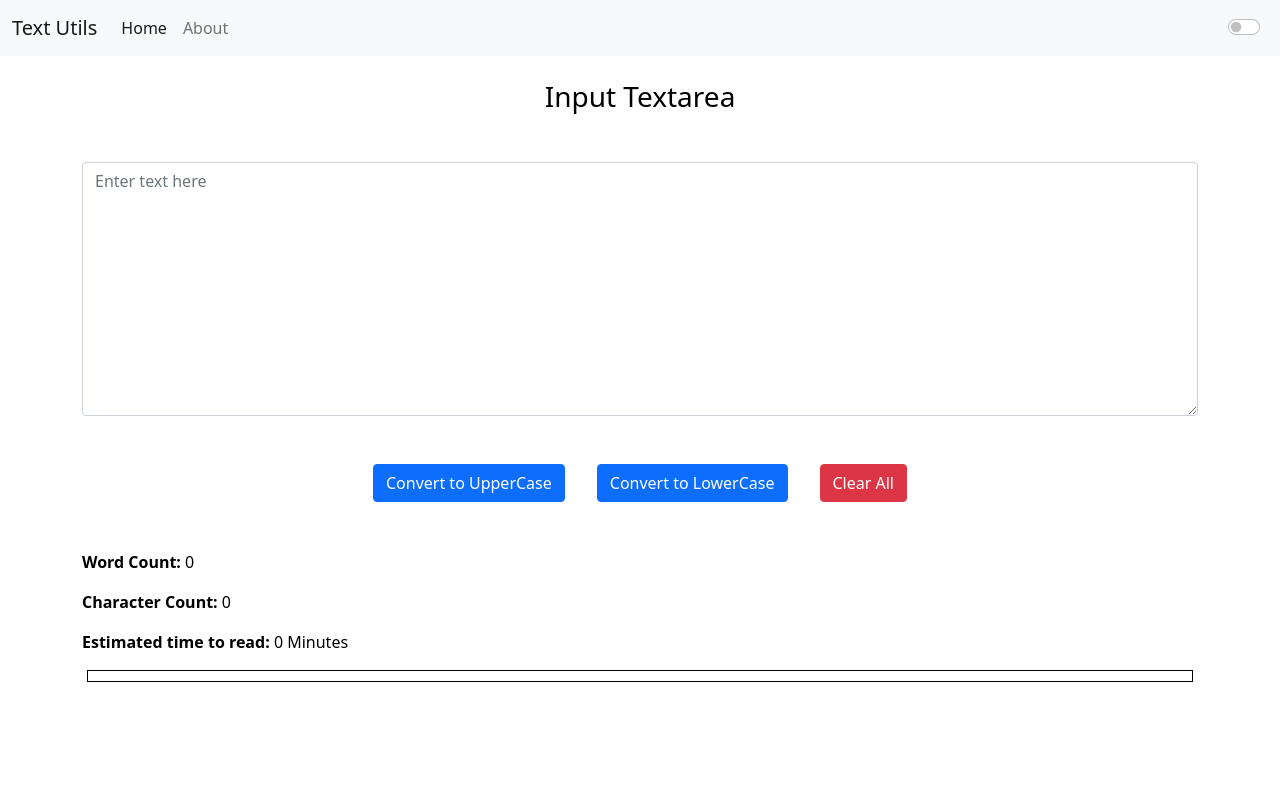
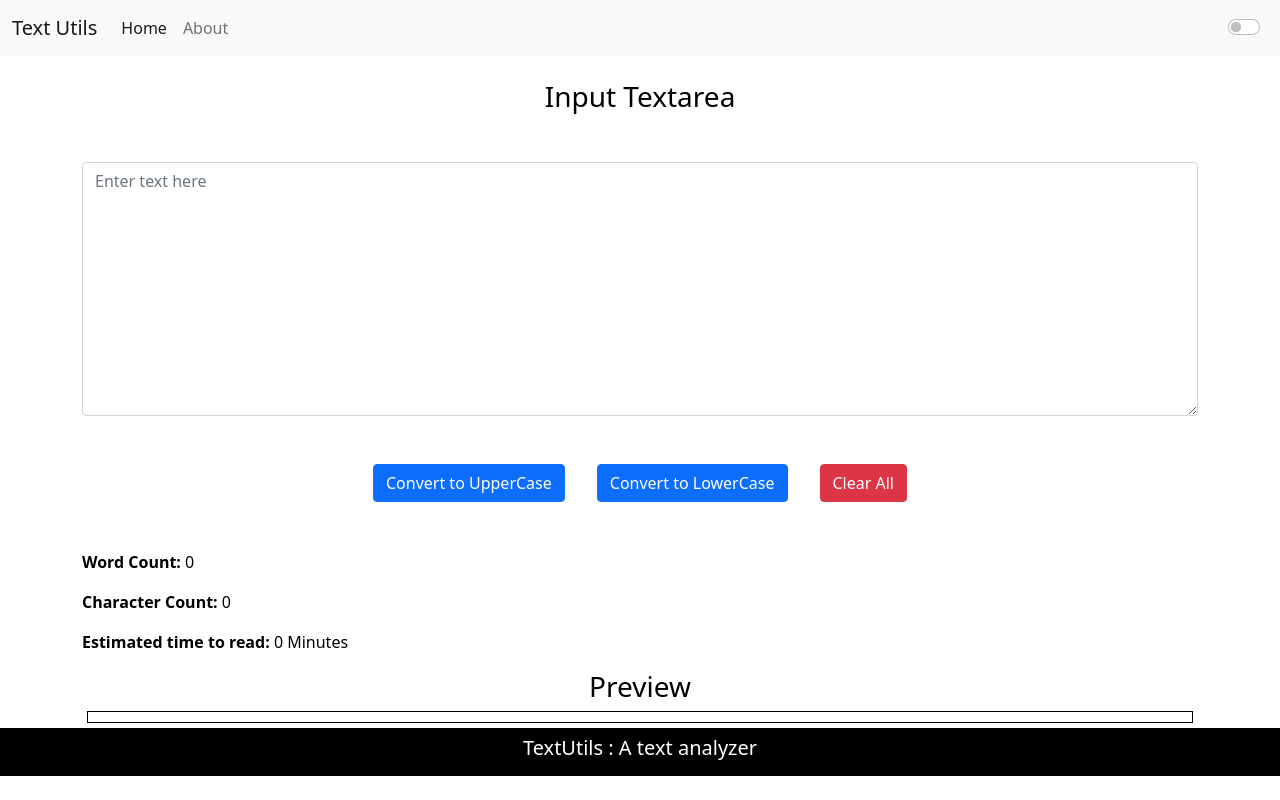
Before and after one commit to PranavTrip/TextUtils, a React (Create React App) app: page / in a window 1280 px wide. Built offline with nearby package versions, Linux system fonts and the light colour scheme.

Commit message:
Add footer

```diff
--- a/src/App.css
+++ b/src/App.css
@@ -3,3 +3,10 @@
   padding: 5px;
   margin: 5px;
 }
+.footer-div{
+  background-color: black;
+  padding: 8px;
+  text-align: center;
+  font-size: 12px;
+  color: #fff;
+}
--- a/src/App.js
+++ b/src/App.js
@@ -1,6 +1,6 @@
 import { useState } from "react";
 import "./App.css";
-import About from "./components/About";
+import Footer from "./components/Footer";
 import Navbar from "./components/Navbar";
 import TextBox from "./components/TextBox";
 
@@ -20,6 +20,7 @@ function App() {
     <>
       <Navbar title="Text Utils" aboutText="About" mode={mode} toggleMode={toggleMode}/>
       <TextBox heading="Input Textarea" mode={mode}/>
+      <Footer />
       {/* <About/> */}
     </>
   );
--- /dev/null
+++ b/src/components/Footer.jsx
@@ -0,0 +1,11 @@
+import React from 'react'
+
+export default function Footer() {
+  return (
+    <>
+      <div className="footer-div">
+      <h5 className="footer-text">TextUtils : A text analyzer</h5>
+      </div>
+    </>
+  )
+}
--- a/src/components/TextBox.jsx
+++ b/src/components/TextBox.jsx
@@ -11,13 +11,18 @@ export default function TextBox(props) {
     let newText = text.toLowerCase();
     setText(newText);
   };
-  const deleteAll=()=>{
-      setText("");
-  }
+  const deleteAll = () => {
+    setText("");
+  };
   return (
     <>
-      <h3 className="text-center mt-4" style={{color:props.mode=="dark"?"#fff":"black"}} >{props.heading}</h3>
-      <div className="my-5 container" >
+      <h3
+        className="text-center mt-4"
+        style={{ color: props.mode == "dark" ? "#fff" : "black" }}
+      >
+        {props.heading}
+      </h3>
+      <div className="my-5 container">
         <textarea
           className="form-control"
           id="exampleFormControlTextarea1"
@@ -26,24 +31,47 @@ export default function TextBox(props) {
           value={text}
           onChange={(e) => setText(e.target.value)}
           required
-          style={{backgroundColor:props.mode==="dark"?"#36454F":"#fff",color:props.mode=="dark"?"#fff":"black"}}
-
+          style={{
+            backgroundColor: props.mode === "dark" ? "#36454F" : "#fff",
+            color: props.mode == "dark" ? "#fff" : "black",
+          }}
         ></textarea>
       </div>
-      <div className="my-5 container text-center" >
+      <div className="my-5 container text-center">
         <button className="btn btn-primary mx-3" onClick={upperCase}>
           Convert to UpperCase
         </button>
-        <button className="btn btn-primary mx-3" onClick={lowerCase}>Convert to LowerCase</button>
-        <button className="btn btn-danger mx-3" onClick={deleteAll}>Clear All</button>
+        <button className="btn btn-primary mx-3" onClick={lowerCase}>
+          Convert to LowerCase
+        </button>
+        <button className="btn btn-danger mx-3" onClick={deleteAll}>
+          Clear All
+        </button>
       </div>
-      <div className="container" style={{color:props.mode=="dark"?"#fff":"black"}}>
-          <p><b>Word Count: </b>{text.length==0?0:text.split(" ").length}</p>
-          <p><b>Character Count: </b>{text.length}</p>
-          <p><b>Estimated time to read: </b>{text.length>0?0.008*text.split(" ").length:0} Minutes</p>
-          <p id="textToRead">{text}</p>
+      <div
+        className="container"
+        style={{ color: props.mode == "dark" ? "#fff" : "black" }}
+      >
+        <p>
+          <b>Word Count: </b>
+          {text.length == 0 ? 0 : text.split(" ").length}
+        </p>
+        <p>
+          <b>Character Count: </b>
+          {text.length}
+        </p>
+        <p>
+          <b>Estimated time to read: </b>
+          {text.length > 0 ? 0.008 * text.split(" ").length : 0} Minutes
+        </p>
+        <h3 className="text-center">Preview</h3>
+        <p
+          id="textToRead"
+          style={{ color: props.mode == "dark" ? "#fff" : "black" }}
+        >
+          {text}
+        </p>
       </div>
-
     </>
   );
 }
```
